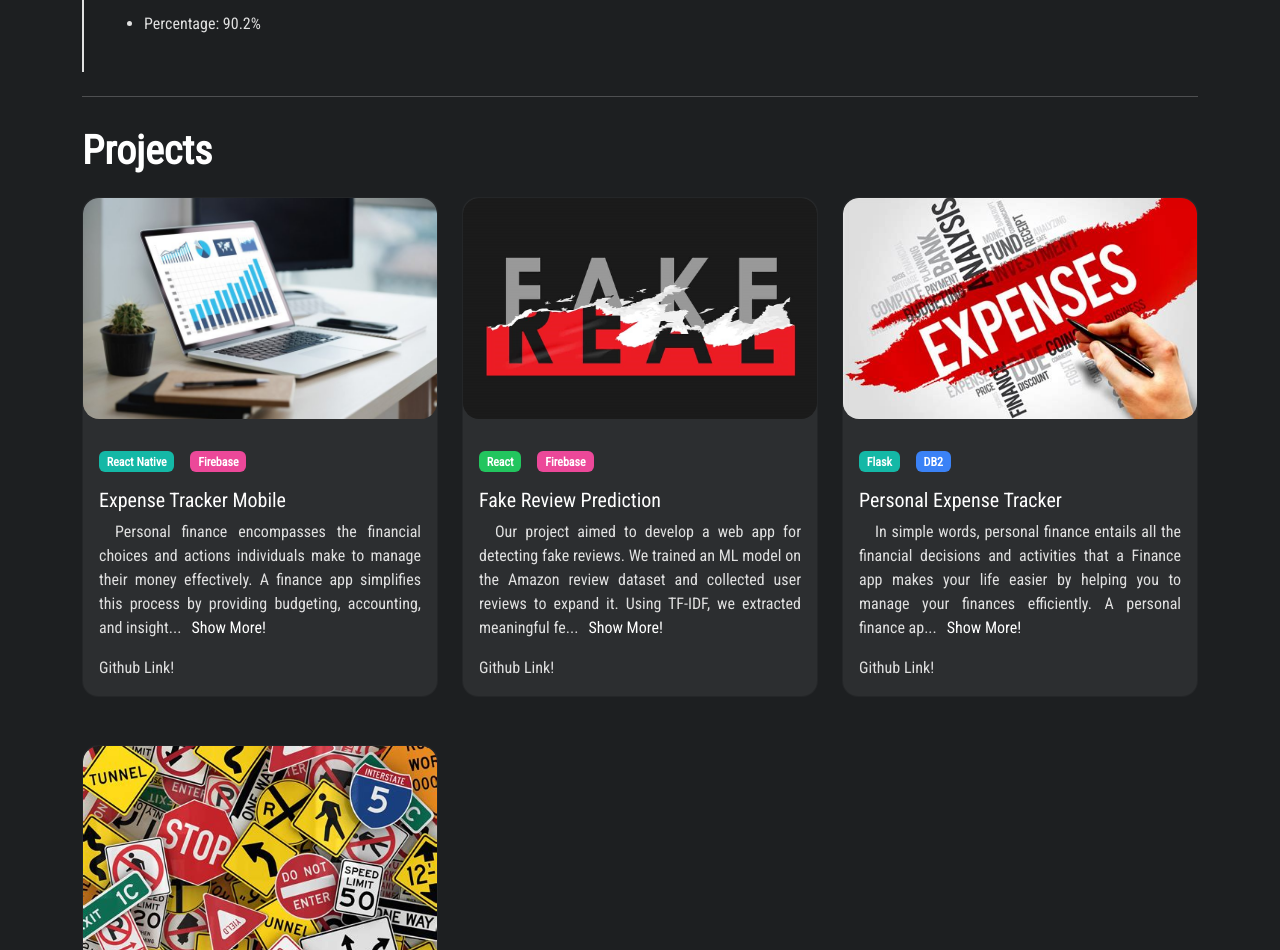
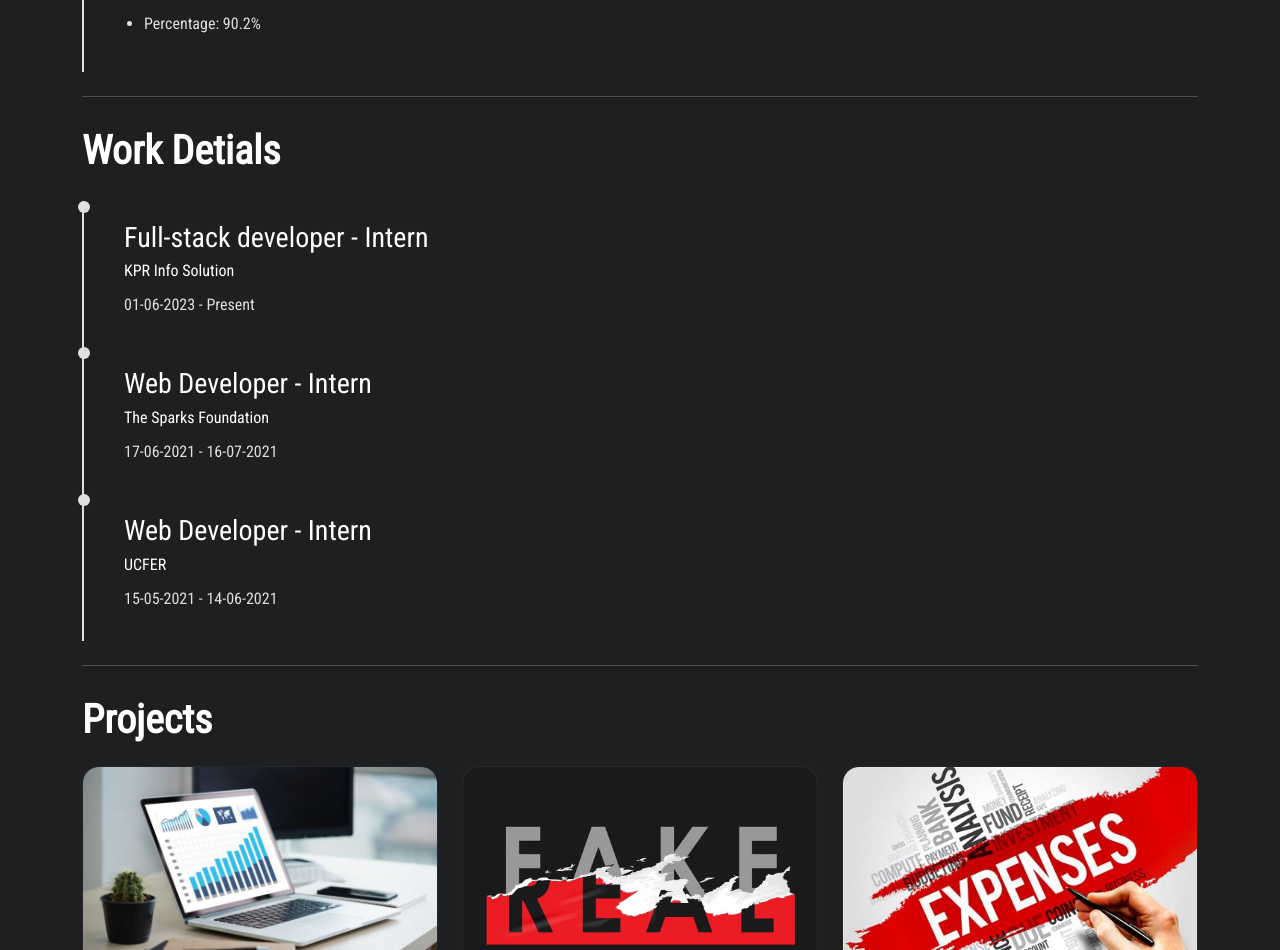
Before and after one commit to Rajeshkumar02/Personal-Portfolio, a React (Create React App) app: page /about in a window 1280 px wide. Shown: the part 1880-2830 px from the top of the page. Built offline with nearby package versions, Linux system fonts and the light colour scheme.

Commit message:
Update in About Page

```diff
--- a/src/components/features/About/index.js
+++ b/src/components/features/About/index.js
@@ -1,6 +1,5 @@
 import developer from "../../assests/gif/developer.gif";
 import { useState } from "react";
-import { useNavigate } from "react-router-dom";
 import styles from "./about.module.css";
 import {
   java,
@@ -50,6 +49,24 @@ function About() {
       location: "Ponnu Matric Higher Secondary School, Dharapuram",
       duration: "2016 - 2017",
       details: ["Percentage: 90.2%"],
+    },
+  ];
+
+  const workDetails = [
+    {
+      title: "Full-stack developer - Intern",
+      name: "KPR Info Solution ",
+      duration: "01-06-2023 - Present",
+    },
+    {
+      title: "Web Developer - Intern",
+      name: "The Sparks Foundation",
+      duration: "17-06-2021 - 16-07-2021",
+    },
+    {
+      title: "Web Developer - Intern",
+      name: "UCFER",
+      duration: "15-05-2021 - 14-06-2021",
     },
   ];
 
@@ -107,7 +124,6 @@ function About() {
     pageNumbers.push(i);
   }
 
-  const navigate = useNavigate();
   return (
     <div className="container">
       <p className="primary_txt fs-1 mt-2">
@@ -196,6 +212,21 @@ function About() {
       </div>
       <hr className="mt-4 " />
       <p className="primary_txt fs-1 mt-4">
+        <strong>Work Detials</strong>
+      </p>
+      <div className={styles.timeline}>
+        {workDetails.map((education, index) => (
+          <div key={index} className={styles.timeline_item}>
+            <div className={styles.timeline_content}>
+              <h4 className="fs-3 primary_txt">{education.title}</h4>
+              <p className="primary_txt">{education.name}</p>
+              <p className="secondary_txt">{education.duration}</p>
+            </div>
+          </div>
+        ))}
+      </div>
+      <hr className="mt-4 " />
+      <p className="primary_txt fs-1 mt-4">
         <strong>Projects</strong>
       </p>
       <div className="w-100">
```
